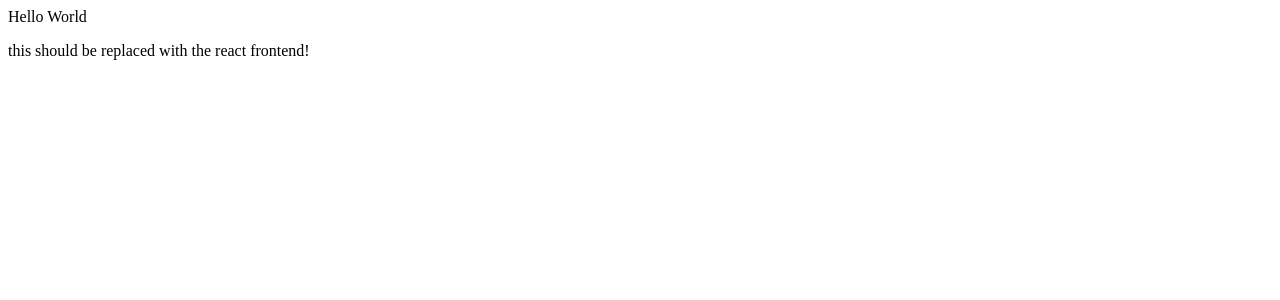
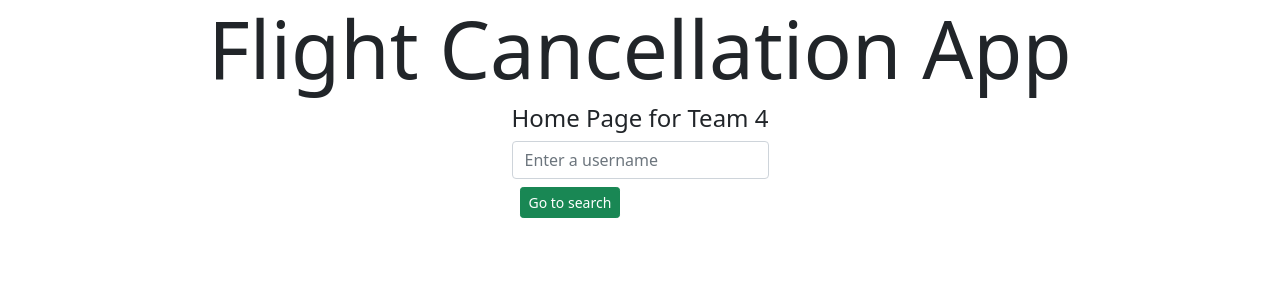
Before and after one commit to rithvik-doshi/CS411-Project-Team4, a Flask app: page / in a window 1280 px wide. Shown: the top 300 px of the page. Run offline with Flask 2, Linux system fonts and the light colour scheme.

Commit message:
Front-end templates

```diff
--- a/app/app.py
+++ b/app/app.py
@@ -3,26 +3,27 @@
 
 app = Flask(__name__)
 
+
 @app.route("/", methods=["GET"])
 def hello():
 
-    return render_template("index.html")
+    return render_template("index.html", team_num="Team 4")
 
 
 @app.route("/search", methods=["POST"])
 def search():
 
     username = request.form["username"]
-    username = re.sub(r'\W+', '', username)    # sanitize the username to only alphanumerics
+    # sanitize the username to only alphanumerics
+    username = re.sub(r'\W+', '', username)
 
     res = duo_api_query(username)
 
     return render_template("search.html", username=username,
-    email=res["email"],
-    lastlogin=res["last-login"],
-    prov=res["provisioned"],
-    acclvl=res["access-level"])
-
+                           email=res["email"],
+                           lastlogin=res["last-login"],
+                           prov=res["provisioned"],
+                           acclvl=res["access-level"])
 
 
 def api_query(username):
@@ -40,6 +41,5 @@
     return fakeresults
 
 
-
 if __name__ == "__main__":
     app.run(debug=True)
--- /dev/null
+++ b/app/templates/base.html
@@ -0,0 +1,19 @@
+<!DOCTYPE html>
+<html lang="en">
+<head>
+    <meta charset="UTF-8">
+    <meta http-equiv="X-UA-Compatible" content="IE=edge">
+    <meta name="viewport" content="width=device-width, initial-scale=1.0">
+
+    <!-- Bootstrap CSS -->
+
+    <link href="https://cdn.jsdelivr.net/npm/bootstrap@5.1.3/dist/css/bootstrap.min.css" rel="stylesheet" integrity="sha384-1BmE4kWBq78iYhFldvKuhfTAU6auU8tT94WrHftjDbrCEXSU1oBoqyl2QvZ6jIW3" crossorigin="anonymous">
+
+    <title>{% block title%}To-Do App{% endblock %}</title>
+</head>
+<body>
+    <h2 class="display-1 text-center">Flight Cancellation App</h2>
+    {% block content %}
+    {% endblock %}
+</body>
+</html>
--- a/app/templates/index.html
+++ b/app/templates/index.html
@@ -1,6 +1,14 @@
-<html>
+{% extends 'base.html'%}
 
-<p>Hello World</p>
-<p>this should be replaced with the react frontend!</p>
+{% block content %}
+    <h4 class="text-center">Home Page for {{team_num}}</h4>
 
-</html>
+    <div class="btn-group container d-flex align-items-center justify-content-center">
+        <form action="/search" method = "POST">
+            <input type="text" class="form-control" name="username" placeholder="Enter a username">
+            <button type="submit" class="btn btn-success btn-sm m-2">Go to search</button>
+        </form>
+    </div>
+
+
+{% endblock %}
```
Also changed, not shown: app/templates/search.html (added, +7 -0 lines), 2 other files.
